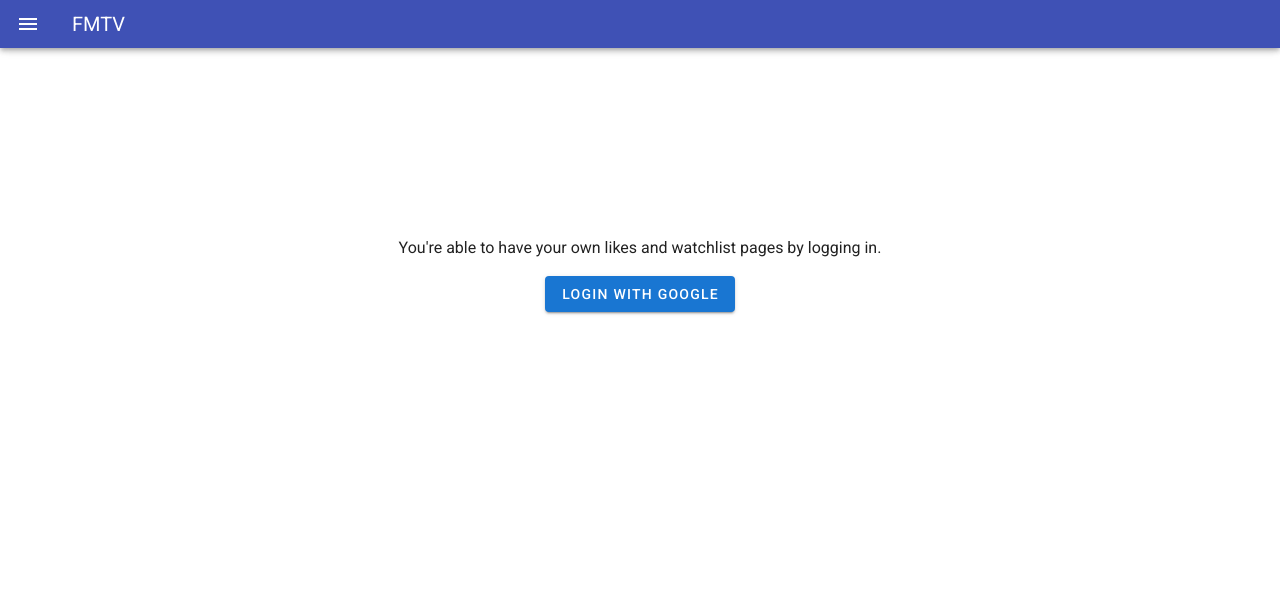
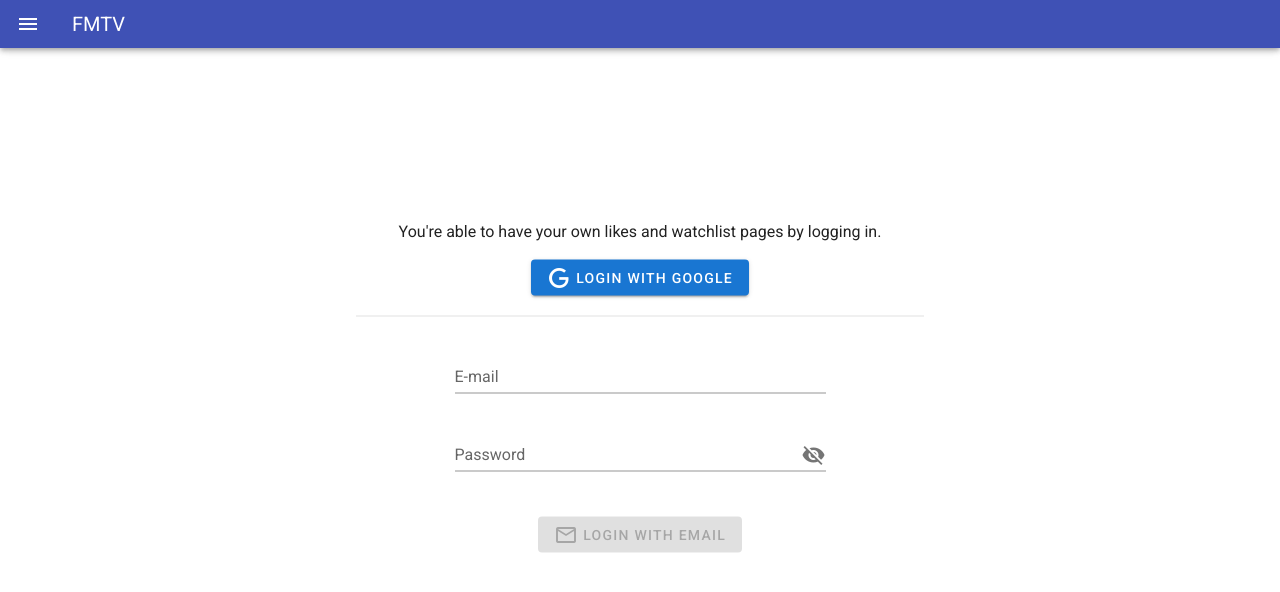
Before and after one commit to knishida11/nuxt-fmtv, a Nuxt app: page /login in a window 1280 px wide. Shown: the top 592 px of the page. Built offline with nearby package versions, Linux system fonts and the light colour scheme; no server answers.

Commit message:
#37 [update] added email and password login feature to the login page

```diff
--- a/pages/login/index.vue
+++ b/pages/login/index.vue
@@ -1,9 +1,55 @@
 <template>
   <div class="loginButtons">
     <p>You're able to have your own likes and watchlist pages by logging in.</p>
-    <v-btn color="primary" @click="login">
+    <v-btn color="primary" @click="googleLogin">
+      <v-icon class="mr-1">
+        mdi-google
+      </v-icon>
       Login with Google
     </v-btn>
+    <v-form ref="form" v-model="valid" @submit.prevent="emailLogin">
+      <v-container class="py-0">
+        <v-row>
+          <v-col cols="12" sm="6" offset-sm="3">
+            <v-divider class="my-5" />
+          </v-col>
+          <v-col cols="12" sm="4" offset-sm="4">
+            <v-text-field
+              v-model="email"
+              class="pt-0 mt-0"
+              :rules="emailRules"
+              label="E-mail"
+              required
+              @keyup="resetError"
+            />
+          </v-col>
+          <v-col cols="12" sm="4" offset-sm="4">
+            <v-text-field
+              v-model="password"
+              :append-icon="passwordShow ? 'mdi-eye' : 'mdi-eye-off'"
+              :type="passwordShow ? 'text' : 'password'"
+              class="pt-0 mt-0"
+              :rules="passwordRules"
+              label="Password"
+              required
+              @keyup="resetError"
+              @click:append="passwordShow = !passwordShow"
+            />
+          </v-col>
+          <v-col cols="12" sm="4" offset-sm="4">
+            <p v-if="error" class="red lighten-1 px-2 py-2 white--text">
+              {{ error }}
+            </p>
+          </v-col>
+        </v-row>
+        <v-btn color="primary" type="submit" :disabled="!valid">
+          <v-icon class="mr-1">
+            mdi-email-outline
+          </v-icon>
+          Login with email
+        </v-btn>
+      </v-container>
+    </v-form>
   </div>
 </template>
 
@@ -11,10 +57,40 @@
 export default {
   name: 'Login',
   middleware: 'login',
+  data() {
+    return {
+      error: null,
+      valid: false,
+      email: '',
+      password: '',
+      passwordShow: false,
+      emailRules: [
+        (v) => !!v || 'E-mail is required',
+        (v) => /.+@.+/.test(v) || 'E-mail must be valid',
+      ],
+      passwordRules: [(v) => !!v || 'password is required'],
+    }
+  },
   methods: {
-    login() {
+    resetError() {
+      this.error = null
+    },
+    googleLogin() {
       const googleAuthProvider = new this.$fireAuthObj.GoogleAuthProvider()
       this.$fireAuth.signInWithRedirect(googleAuthProvider)
+    },
+    emailLogin() {
+      this.$fireAuth
+        .signInWithEmailAndPassword(this.email, this.password)
+        .then(() => {
+          this.$router.push('/')
+        })
+        .catch((error) => {
+          this.error = error
+        })
+    },
+    validate() {
+      this.$refs.form.validate()
     },
   },
 }
@@ -24,7 +100,7 @@ export default {
 .loginButtons {
   text-align: center;
   position: absolute;
-  top: 30%;
+  top: 45%;
   left: 50%;
   transform: translate(-50%, -50%);
   width: 100%;
```
